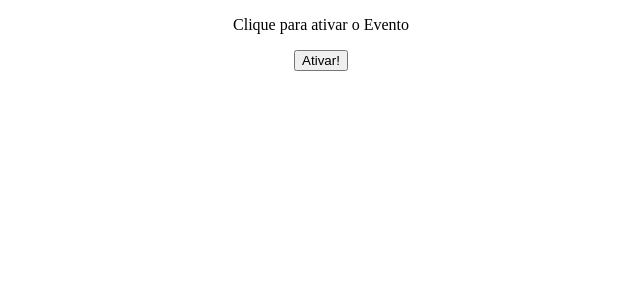
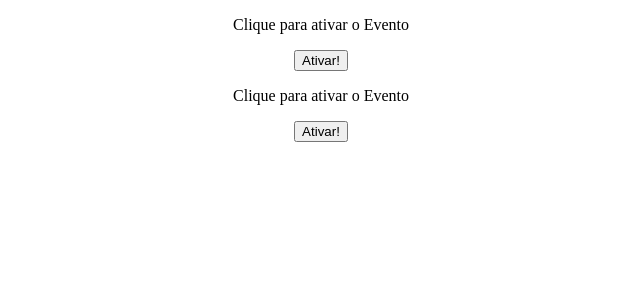
Before and after one commit to RusthenRonald/Projeto-React, a React (Create React App) app in the folder meu-projeto/: page / in a window 1280 px wide. Shown: the top 300 px of the page, without its empty margins (319-959 px from the left). Built offline with nearby package versions, Linux system fonts and the light colour scheme.

Commit message:
props junto com eventos

```diff
--- a/meu-projeto/src/App.js
+++ b/meu-projeto/src/App.js
@@ -5,7 +5,8 @@ import Evento from './components/Evento';
 function App() {
   return (
     <div className="App">
-        <Evento/>
+        <Evento numero={1}/>
+        <Evento numero={2}/>
     </div>
   );
 }
--- a/meu-projeto/src/components/Evento.js
+++ b/meu-projeto/src/components/Evento.js
@@ -1,6 +1,6 @@
-function Evento(){
+function Evento({numero}){
     function MeuEvento(){
-        console.log("Ola, Rusthen!")
+        console.log(` Olá , Rusthen ${numero}`)
     }
     return(
         <>
```
